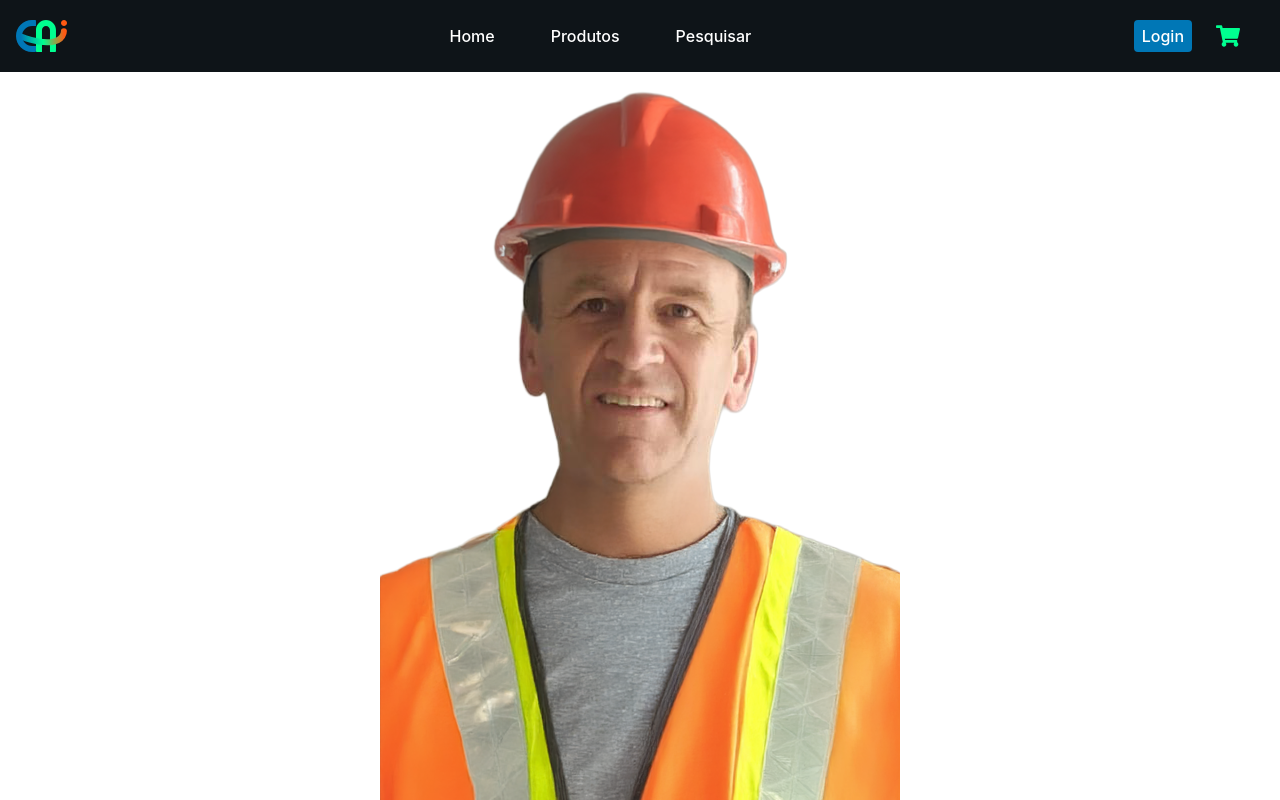
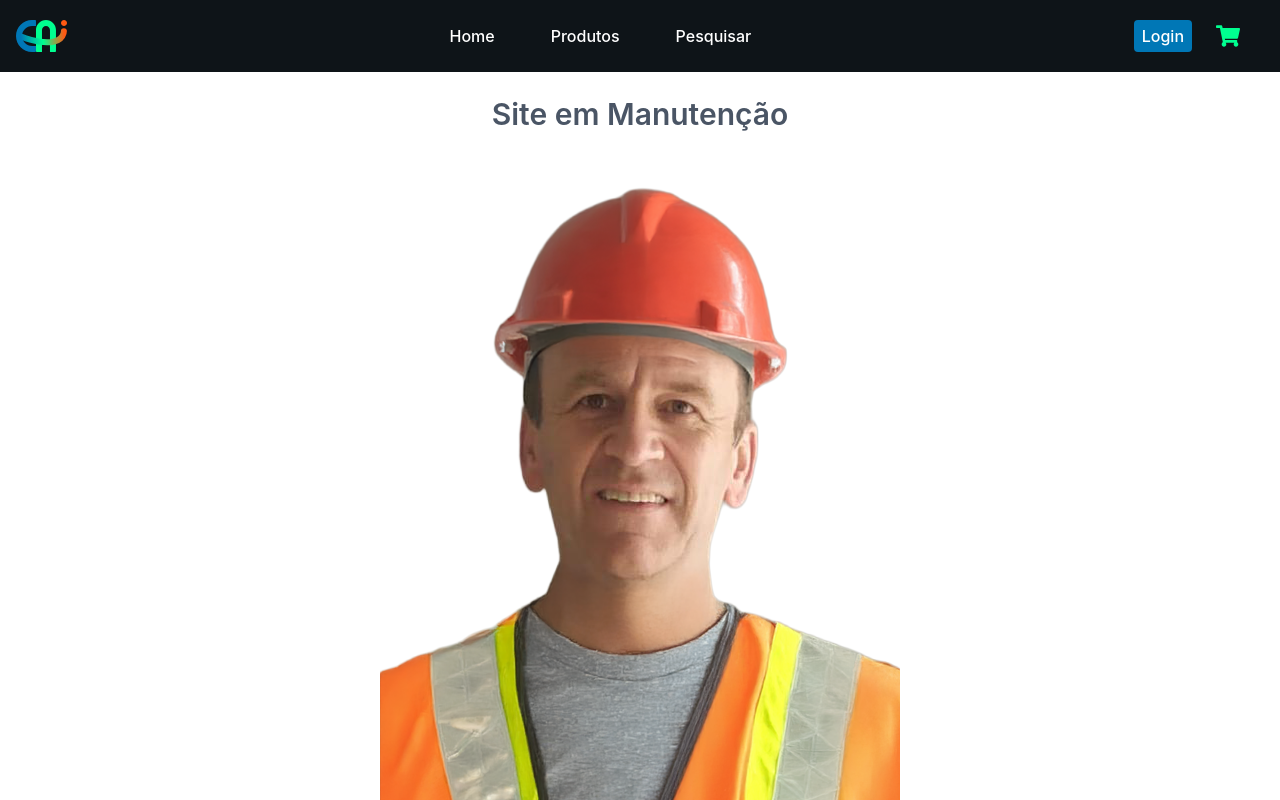
Before and after one commit to Aramanu/Trabalho_Final_Semestre, a React (Vite) app: page /manutencao in a window 1280 px wide. Shown: the top 800 px of the page. Built offline with nearby package versions, Linux system fonts and the light colour scheme.

Commit message:
Arruma o manutencao

```diff
--- a/src/pages/Manutencao.jsx
+++ b/src/pages/Manutencao.jsx
@@ -10,7 +10,7 @@ export default function Manutencao() {
         <div className="mx-auto grow flex flex-col">
           <div className="grow flex items-center justify-center">
             <div className="text-center">
-              <h2 className="text-3xl font-semibold text-gray-600 mb-4">
+              <h2 className="pt-24 text-3xl font-semibold text-gray-600 mb-4">
                 Site em Manutenção
               </h2>
               <img src="/edecio.png" alt="Manutenção" />
```
